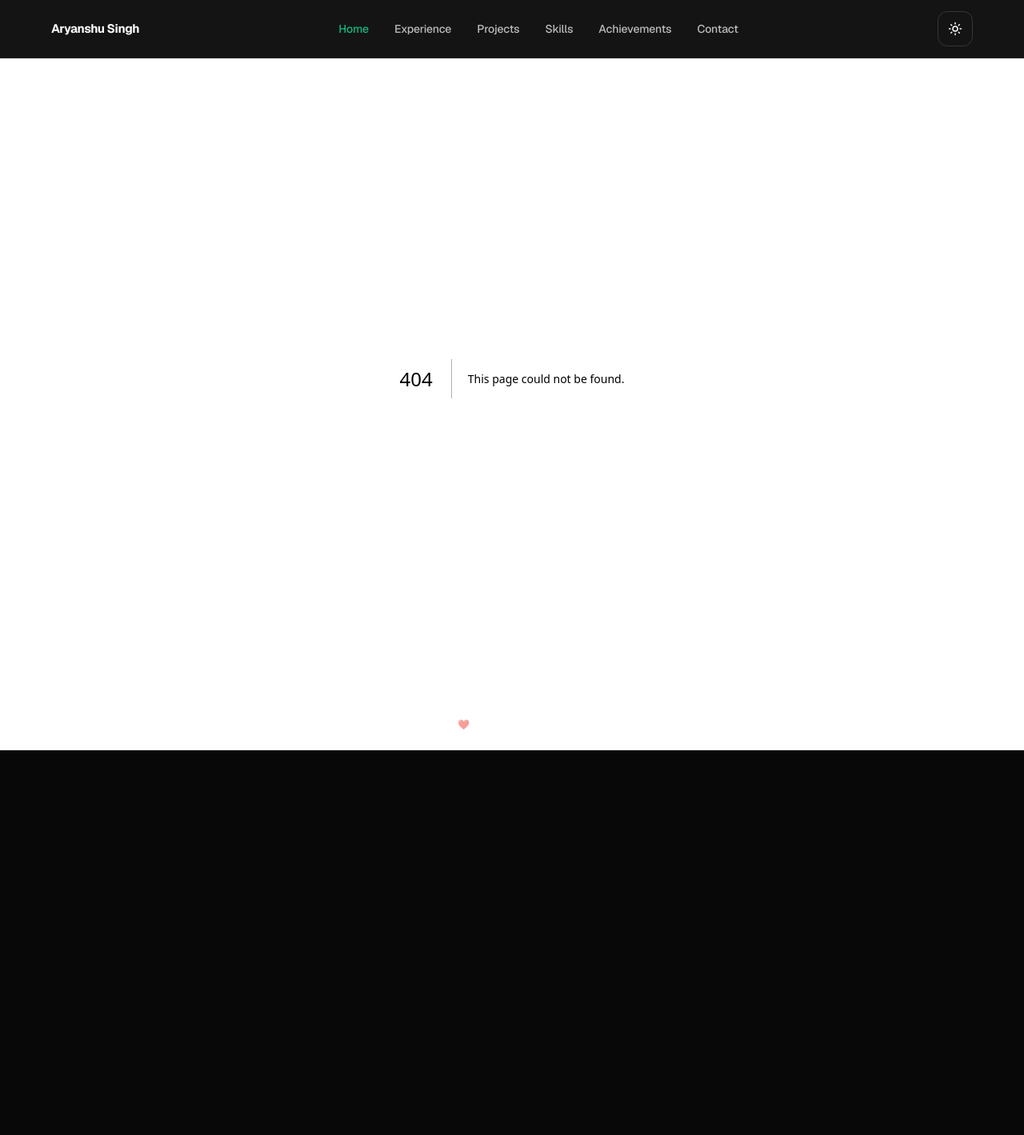
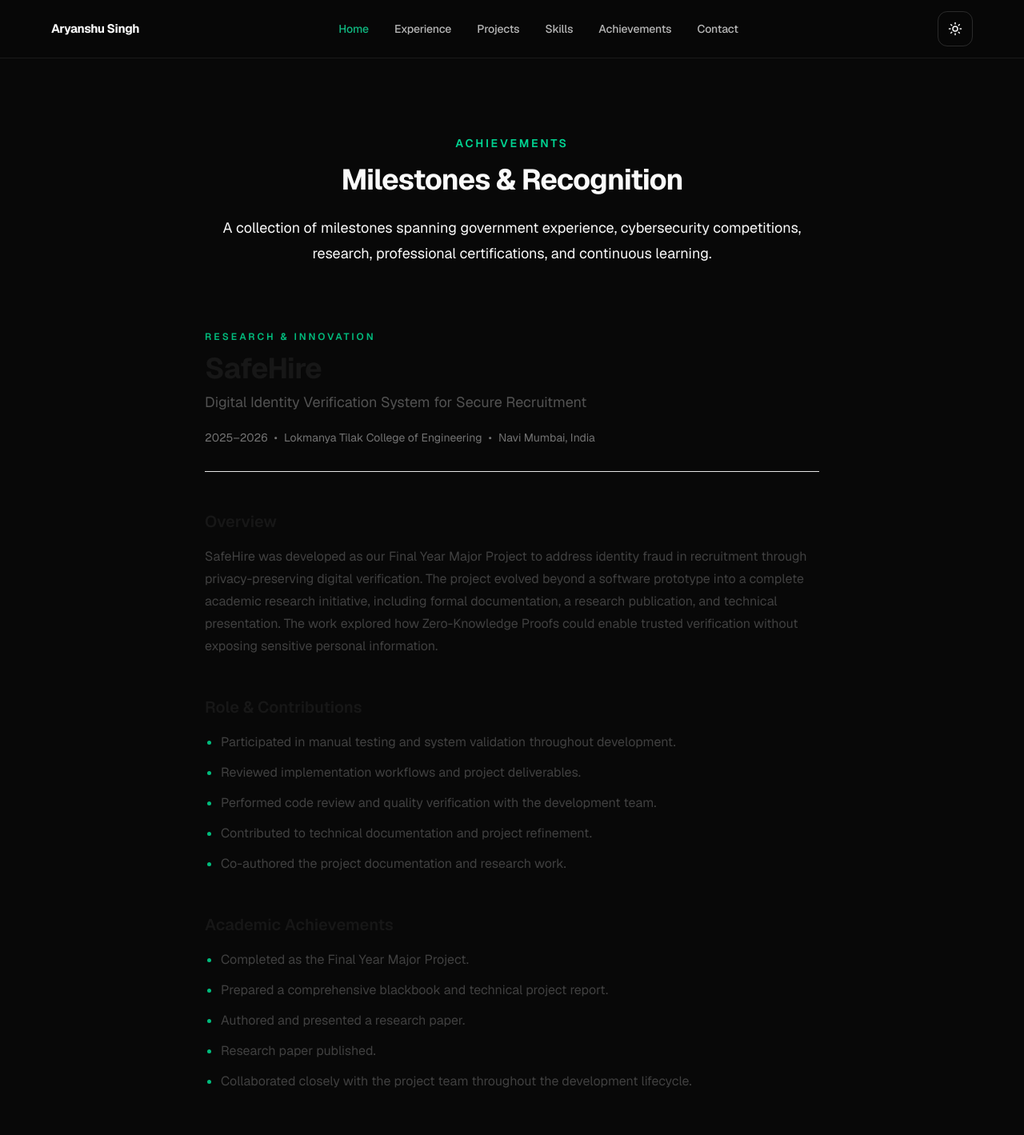
Before and after one commit to aryanshu1911/portfolio, a Next.js app: page /achievements in a window 1280 px wide. Before the commit this address had no page. Shown: the top 1419 px of the page at 80% size. Before the commit the page ends 938 px from the top, so only its background shows below. Built offline with nearby package versions, Linux system fonts and the light colour scheme.

Commit message:
refine achievements page UI and navigation

```diff
--- /dev/null
+++ b/app/achievements/page.tsx
@@ -0,0 +1,134 @@
+import { Globe, FileText } from "lucide-react";
+
+import { Container } from "@/components/ui/container";
+import { SectionHeading } from "@/components/ui/sectionHeading";
+import { achievements } from "@/data/achievements";
+
+export default function AchievementsPage() {
+  const safehire = achievements.find(
+    (achievement) => achievement.id === "safehire"
+  );
+
+  if (!safehire) {
+    return null;
+  }
+
+  return (
+    <main className="py-24">
+      <Container className="max-w-5xl">
+        <SectionHeading
+          eyebrow="Achievements"
+          title="Milestones & Recognition"
+          description="A collection of milestones spanning government experience, cybersecurity competitions, research, professional certifications, and continuous learning."
+          align="center"
+        />
+<article
+  id={safehire.id}
+  className="mx-auto mt-20 max-w-3xl"
+></article>
+        <article className="mx-auto mt-20 max-w-3xl">
+          <header className="border-b border-neutral-200 pb-8 dark:border-white/10">
+            <p className="text-xs font-semibold uppercase tracking-[0.25em] text-emerald-500">
+              {safehire.category}
+            </p>
+
+            <h1 className="mt-3 text-4xl font-bold tracking-tight text-neutral-900 dark:text-white">
+              {safehire.title}
+            </h1>
+
+            <p className="mt-2 text-lg text-neutral-600 dark:text-neutral-300">
+              {safehire.subtitle}
+            </p>
+
+            <div className="mt-5 flex flex-wrap gap-x-2 text-sm text-neutral-500 dark:text-neutral-400">
+              <span>{safehire.date}</span>
+              <span>•</span>
+              <span>{safehire.organization}</span>
+              <span>•</span>
+              <span>{safehire.location}</span>
+            </div>
+          </header>
+
+          <section className="mt-12">
+            <h2 className="text-xl font-semibold text-neutral-900 dark:text-white">
+              Overview
+            </h2>
+
+            <p className="mt-4 leading-7 text-neutral-700 dark:text-neutral-300">
+              {safehire.overview}
+            </p>
+          </section>
+
+          <section className="mt-12">
+            <h2 className="text-xl font-semibold text-neutral-900 dark:text-white">
+              Role & Contributions
+            </h2>
+
+            <ul className="mt-4 list-disc space-y-2.5 pl-5 leading-7 text-neutral-700 marker:text-emerald-500 dark:text-neutral-300">
+              {safehire.contributions?.map((item) => (
+                <li key={item}>{item}</li>
+              ))}
+            </ul>
+          </section>
+
+          <section className="mt-12">
+            <h2 className="text-xl font-semibold text-neutral-900 dark:text-white">
+              Academic Achievements
+            </h2>
+
+            <ul className="mt-4 list-disc space-y-2.5 pl-5 leading-7 text-neutral-700 marker:text-emerald-500 dark:text-neutral-300">
+              {safehire.highlights?.map((item) => (
+                <li key={item}>{item}</li>
+              ))}
+            </ul>
+          </section>
+
+          <section className="mt-12">
+            <h2 className="text-xl font-semibold text-neutral-900 dark:text-white">
+              Technologies
+            </h2>
+
+            <div className="mt-4 flex flex-wrap gap-2">
+              {safehire.technologies?.map((tech) => (
+                <span
+                  key={tech}
+                  className="rounded-full border border-emerald-500/30 bg-emerald-500/10 px-3 py-1 text-xs font-medium text-emerald-400"
+                >
+                  {tech}
+                </span>
+              ))}
+            </div>
+          </section>
+
+          <section className="mt-12 border-t border-neutral-200 pt-8 dark:border-white/10">
+            <h2 className="text-xl font-semibold text-neutral-900 dark:text-white">
+              Resources
+            </h2>
+
+            <div className="mt-5 flex gap-3">
+              <a
+                href="https://safe-hire.in"
+                target="_blank"
+                rel="noopener noreferrer"
+                title="Live Demo"
+                className="flex h-10 w-10 items-center justify-center rounded-lg border border-neutral-300 transition hover:border-emerald-500 hover:text-emerald-500 dark:border-white/10"
+              >
+                <Globe size={18} />
+              </a>
+
+              <a
+                href="https://drive.google.com/file/d/1G6IXlP6hUrpQm1VgvOOBxIVOmWwV9X6o/view?usp=sharing"
+                target="_blank"
+                rel="noopener noreferrer"
+                title="Research Paper"
+                className="flex h-10 w-10 items-center justify-center rounded-lg border border-neutral-300 transition hover:border-emerald-500 hover:text-emerald-500 dark:border-white/10"
+              >
+                <FileText size={18} />
+              </a>
+            </div>
+          </section>
+        </article>
+      </Container>
+    </main>
+  );
+}
--- a/components/achievements/AchievementCard.tsx
+++ b/components/achievements/AchievementCard.tsx
@@ -1,5 +1,6 @@
 import Image from "next/image";
 import { ArrowRight } from "lucide-react";
+import Link from "next/link";
 
 import { Achievement } from "@/data/achievements";
 
@@ -108,8 +109,8 @@ export default function AchievementCard({
             {achievement.date}
           </p>
 
-          <button
-            type="button"
+          <Link
+  href={`/achievements#${achievement.id}`}
   className="group/explore mt-5 inline-flex w-fit items-center gap-1.5"
 >
   <span className="text-[15px] font-semibold text-neutral-900 transition-colors duration-300 group-hover/explore:text-emerald-600 dark:text-white dark:group-hover/explore:text-emerald-400">
@@ -120,7 +121,7 @@ export default function AchievementCard({
     size={15}
     className="text-neutral-900 transition-all duration-300 group-hover/explore:translate-x-1 group-hover/explore:text-emerald-600 dark:text-white dark:group-hover/explore:text-emerald-400"
   />
-          </button>
+</Link>
         </div>
       </div>
     </article>
--- a/data/achievements.ts
+++ b/data/achievements.ts
@@ -1,17 +1,38 @@
 export interface Achievement {
   id: string;
   slug: string;
+
   category: string;
   badge: string;
+
   title: string;
   subtitle: string;
   description: string;
+
+  overview?: string;
+
+  organization?: string;
+  location?: string;
+  duration?: string;
+
+  contributions?: string[];
+  highlights?: string[];
+  technologies?: string[];
+
+  resources?: {
+    label: string;
+    href: string;
+  }[];
+
   image: string;
   imagePosition?: string;
+
   date: string;
   cta: string;
   layout: "left" | "right";
 }
+
+// ------------------------------ IMD INTERNSHIP -----------------------------------------
 
 export const achievements: Achievement[] = [
   {
@@ -29,13 +50,15 @@ export const achievements: Achievement[] = [
     layout: "left",
   },
 
+  // -------------------------- CHAKRAVYUHA CTF 2025 ---------------------------------------
+
   {
     id: "chakravyuha-2025",
     slug: "chakravyuha-ctf-2025",
     category: "Cybersecurity Competition",
     badge: "Competition",
     title: "Chakravyuha CTF 2025",
-    subtitle: "Ranked 4/448 Teams in 36-hour National-level CTF",
+    subtitle: "A 36-hour National-level CTF Competition",
     description:
       "Qualified among the nation's top participants by solving real-world cybersecurity challenges across multiple domains.",
     image: "/achievements/chakravyuha.png",
@@ -43,6 +66,8 @@ export const achievements: Achievement[] = [
     cta: "Explore",
     layout: "right",
   },
+
+// ----------------------- GOOGLE CYBERSECURITY CERTIFICATE ------------------------------------
 
   {
     id: "google-cybersecurity",
@@ -59,6 +84,8 @@ export const achievements: Achievement[] = [
     layout: "left",
   },
 
+// ---------------------------------- SAFEHIRE -------------------------------------------------
+
   {
   id: "safehire",
   slug: "safehire-research",
@@ -66,13 +93,80 @@ export const achievements: Achievement[] = [
   badge: "Research",
   title: "SafeHire",
   subtitle: "Digital Identity Verification System for Secure Recruitment",
+
   description:
-      "Designed a privacy-preserving recruitment verification framework powered by Zero-Knowledge Proofs.",
+    "A privacy-preserving recruitment verification framework leveraging Zero-Knowledge Proofs to combat identity fraud during hiring.",
+
+  overview:
+    "SafeHire was developed as our Final Year Major Project to address identity fraud in recruitment through privacy-preserving digital verification. The project evolved beyond a software prototype into a complete academic research initiative, including formal documentation, a research publication, and technical presentation. The work explored how Zero-Knowledge Proofs could enable trusted verification without exposing sensitive personal information.",
+
+  organization:
+    "Lokmanya Tilak College of Engineering",
+
+  location:
+    "Navi Mumbai, India",
+
+  duration:
+    "Academic Year 2025–2026",
+
+  contributions: [
+    "Participated in manual testing and system validation throughout development.",
+    "Reviewed implementation workflows and project deliverables.",
+    "Performed code review and quality verification with the development team.",
+    "Contributed to technical documentation and project refinement.",
+    "Co-authored the project documentation and research work."
+  ],
+
+  highlights: [
+    "Completed as the Final Year Major Project.",
+    "Prepared a comprehensive blackbook and technical project report.",
+    "Authored and presented a research paper.",
+    "Research paper published.",
+    "Collaborated closely with the project team throughout the development lifecycle."
+  ],
+
+  technologies: [
+    "Next.js",
+    "Supabase",
+    "Anon Aadhaar",
+    "TypeScript",
+  ],
+
+  resources: [
+    {
+      label: "🌐 Live Demo",
+      href: "https://safe-hire.in"
+    },
+    {
+      label: "📄 Published Research Paper (PDF)",
+      href: "https://drive.google.com/file/d/1G6IXlP6hUrpQm1VgvOOBxIVOmWwV9X6o/view?usp=sharing"
+    }
+  ],
+
   image: "/achievements/safe-hire.png",
-    date: "2025 - 2026",
+  date: "2025–2026",
   cta: "Explore",
-    layout: "right",
+  layout: "right"
 },
+
+// ----------------------------------------- CHAKRAVYUHA 2.0 -----------------------------------------
+
+  {
+    id: "chakravyuha-2026",
+    slug: "chakravyuha-ctf-2026",
+    category: "Cybersecurity Competition",
+    badge: "Competition",
+    title: "Chakravyuha CTF 2.0",
+    subtitle: "A 42-hour National-level CTF Competition",
+    description:
+      "Achieved a competitive national ranking by solving advanced cybersecurity challenges under time constraints.",
+    image: "/achievements/chakravyuha2.png",
+    date: "April 2026",
+    cta: "Explore",
+    layout: "left",
+  },
+
+// ----------------------------------------- HACKERS GAMBIT -----------------------------------------------
 
   {
   id: "hackers-gambit",
@@ -86,21 +180,6 @@ export const achievements: Achievement[] = [
   imagePosition: "object-top",
   date: "October 2025",
   cta: "Explore",
-  layout: "left",
-},
-
-  {
-    id: "chakravyuha-2026",
-    slug: "chakravyuha-ctf-2026",
-    category: "Cybersecurity Competition",
-    badge: "Competition",
-    title: "Chakravyuha CTF 2.0",
-    subtitle: "Ranked 3/420 Teams in 42-hour National-level CTF",
-    description:
-      "Achieved a competitive national ranking by solving advanced cybersecurity challenges under time constraints.",
-    image: "/achievements/chakravyuha2.png",
-    date: "April 2026",
-    cta: "Explore",
   layout: "right",
 },
 ];
```
Lines whose indentation alone changed are shown as unchanged.
